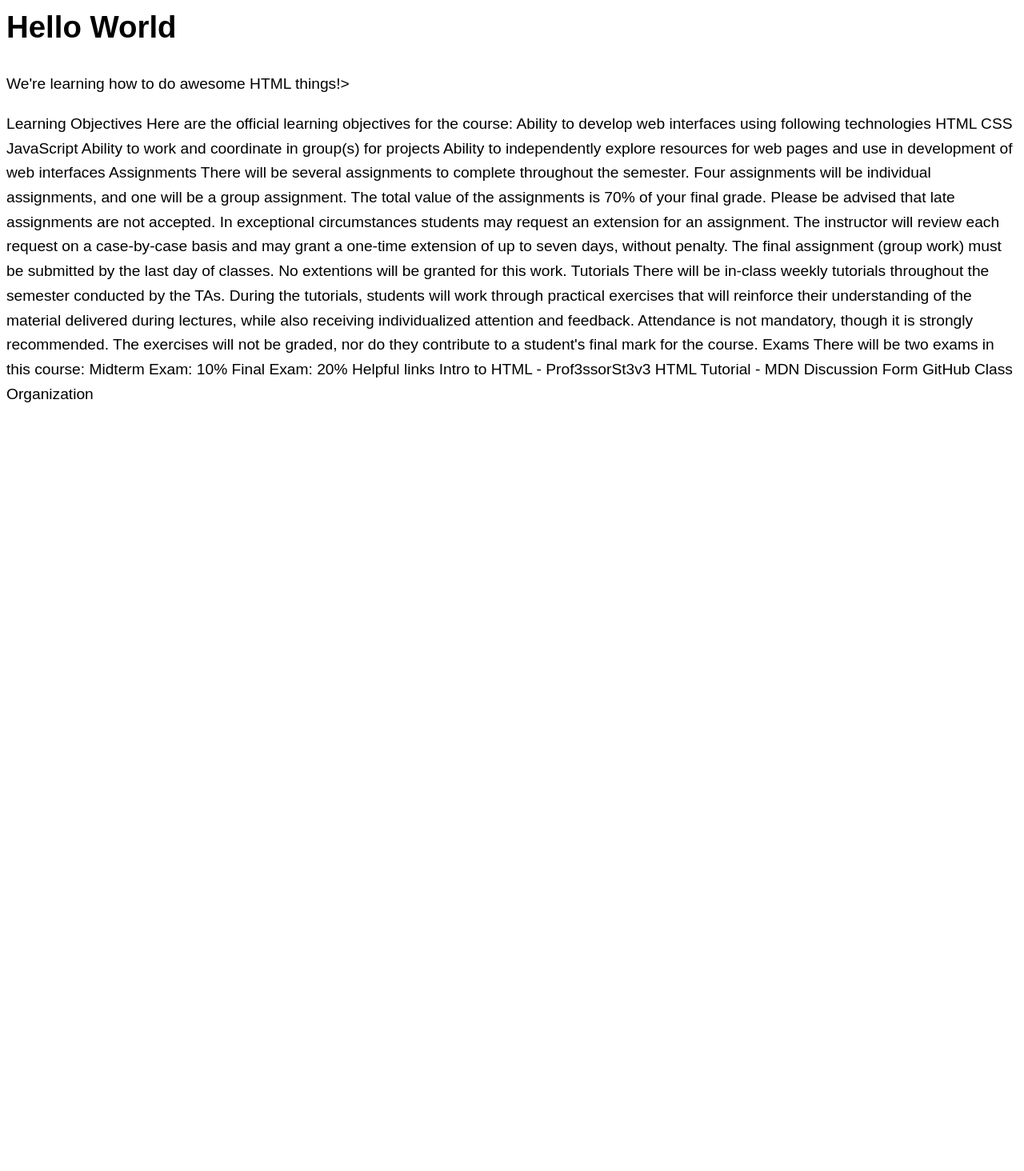
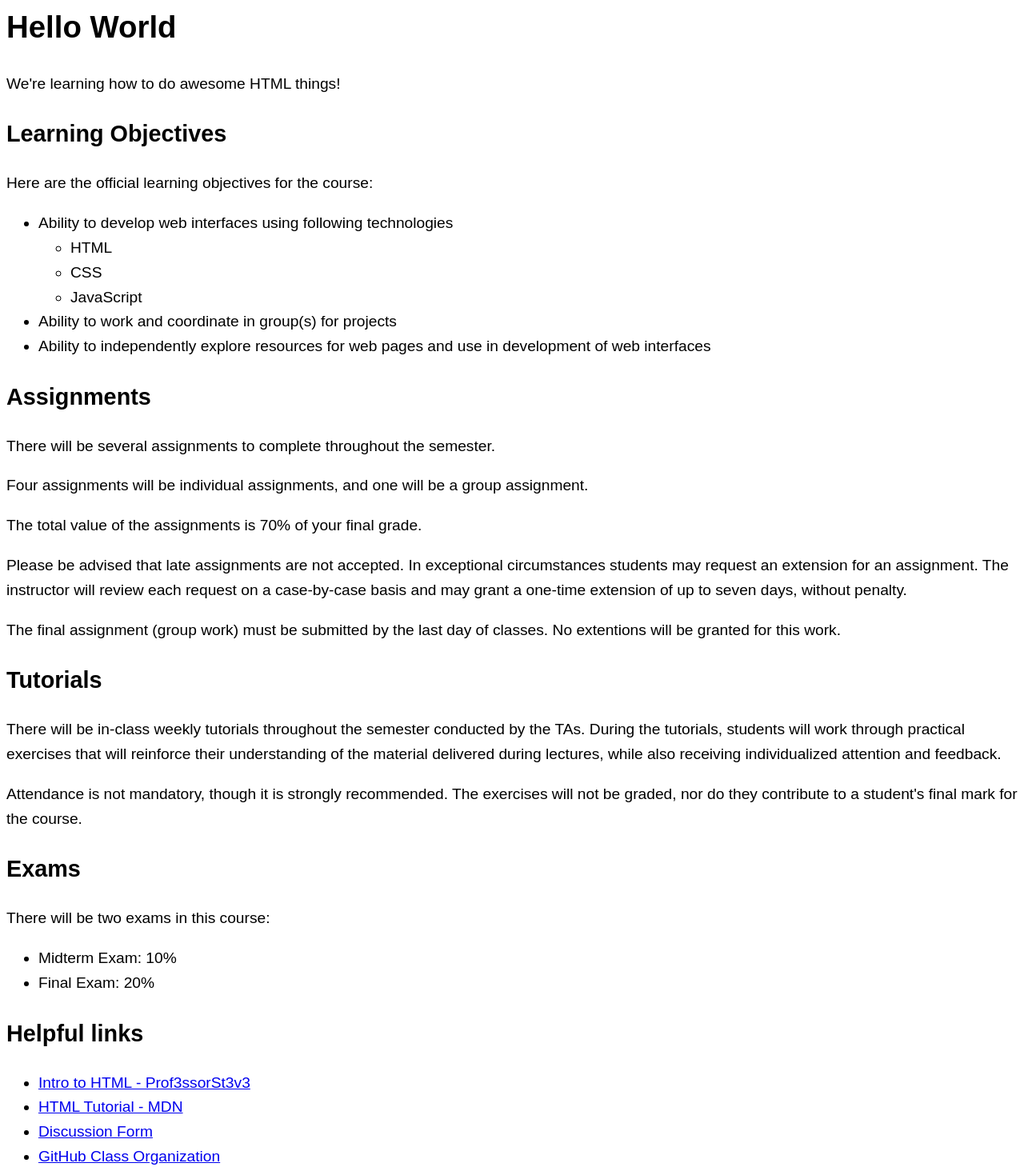
Before and after one commit to irm1005-itec1005-fall-2023/tutorial-exercise-01-adri38, a plain HTML site: page index.html in a window 1280 px wide. Shown: the part 23-1487 px from the top of the page at 80% size. Before the commit the page ends 800 px from the top, so only its background shows below. Drawn offline with Linux system fonts and the light colour scheme.

Commit message:
did everything

```diff
--- a/index.html
+++ b/index.html
@@ -6,12 +6,7 @@
     <meta name="viewport" content="width=device-width, initial-scale=1" />
     <meta http-equiv="X-UA-Compatible" content="ie=edge" />
 
-    <!-- CSS -->
-    <!-- The following CSS has been added so that the page
-    doesn't look super awful -->
-    <!-- Ignore everything in the <style> tag for now -->
-    <!-- We will learn about CSS later in the course -->
-    <!-- Scroll down for instructions on how to complete the tutorial -->
+
     <style>
       body {
         font-family: Arial, Helvetica, sans-serif;
@@ -21,110 +16,111 @@
     </style>
   </head>
   <body>
-    <!-- INSTRUCTIONS -->
-    <!-- TO DO: Add markup to the following content so that it has the proper content structure -->
-    <!-- You will need to use the following tags: h1, h2, p, ul, li, a -->
-    <!-- The correct element appears ABOVE the text -->
-    <!-- You may remove the extra comments when you finish -->
 
-    <!-- h1 -->
+
+
     <h1>Hello World</h1>
 
-    <!-- p -->
-    <!-- abbr around the word HTML -->
-    <p>We're learning how to do awesome <abbr>HTML</abbr> things!></p>
 
-    <!-- h2 -->
-    Learning Objectives
+    <p>We're learning how to do awesome <abbr>HTML</abbr> things!</p>
 
-    <!-- p -->
-    Here are the official learning objectives for the course:
 
-    <!-- Below are three list items-->
-    Ability to develop web interfaces using following technologies
-    <!-- Below are three nested list items -->
-    <!-- Nested list item -->
-    HTML
-    <!-- Nested list item -->
-    CSS
-    <!-- Nested list item -->
-    JavaScript
-    <!-- End of nested list items -->
-    <!-- End of the ul -->
-    <!-- List item -->
-    Ability to work and coordinate in group(s) for projects
-    <!-- List item -->
-    Ability to independently explore resources for web pages and use in
-    development of web interfaces
-    <!-- End of the ul -->
+    <h2>Learning Objectives</h2>
 
-    <!-- h2 -->
-    Assignments
 
-    <!-- p -->
-    There will be several assignments to complete throughout the semester.
+    <p>Here are the official learning objectives for the course:</p>
 
-    <!-- p -->
-    Four assignments will be individual assignments, and one will be a group
-    assignment.
 
-    <!-- p -->
-    The total value of the assignments is 70% of your final grade.
+    <ul>
 
-    <!-- p -->
-    Please be advised that late assignments are not accepted. In exceptional
+    <li>Ability to develop web interfaces using following technologies</li>
+
+    <ul>
+
+      <li>HTML</li>
+
+    <li>CSS</li>
+
+    <li>JavaScript</li>
+  </ul>
+
+    <li>Ability to work and coordinate in group(s) for projects</li>
+
+   <li> Ability to independently explore resources for web pages and use in
+    development of web interfaces</li>
+  </ul>
+
+
+
+    <h2>Assignments</h2>
+
+
+    <p>There will be several assignments to complete throughout the semester.</p>
+
+
+    <p>Four assignments will be individual assignments, and one will be a group
+    assignment.</p>
+
+
+    <p>The total value of the assignments is 70% of your final grade.</p>
+
+
+    <p>Please be advised that late assignments are not accepted. In exceptional
     circumstances students may request an extension for an assignment. The
     instructor will review each request on a case-by-case basis and may grant a
-    one-time extension of up to seven days, without penalty.
+    one-time extension of up to seven days, without penalty.</p>
 
-    <!-- p -->
-    The final assignment (group work) must be submitted by the last day of
-    classes. No extentions will be granted for this work.
 
-    <!-- h2 -->
-    Tutorials
+    <p>The final assignment (group work) must be submitted by the last day of
+    classes. No extentions will be granted for this work.</p>
 
-    <!-- p -->
-    <!-- abbr around the word TAs -->
-    There will be in-class weekly tutorials throughout the semester conducted by
-    the TAs. During the tutorials, students will work through practical
+
+    <h2>Tutorials</h2>
+
+
+
+    <p>There will be in-class weekly tutorials throughout the semester conducted by
+    the <abbr>TAs</abbr>. During the tutorials, students will work through practical
     exercises that will reinforce their understanding of the material delivered
-    during lectures, while also receiving individualized attention and feedback.
+    during lectures, while also receiving individualized attention and feedback.</p>
 
-    <!-- p -->
-    Attendance is not mandatory, though it is strongly recommended. The
+
+    <p>Attendance is not mandatory, though it is strongly recommended. The
     exercises will not be graded, nor do they contribute to a student's final
-    mark for the course.
+    mark for the course.</p>
 
-    <!-- h2 -->
-    Exams
+    <h2>Exams</h2>
 
-    <!-- p -->
-    There will be two exams in this course:
 
-    <!-- Below are two list items -->
-    <!-- list item -->
-    Midterm Exam: 10%
-    <!-- list item -->
-    Final Exam: 20%
-    <!-- End of the ul -->
+    <p>There will be two exams in this course:</p>
 
-    <!-- h2 -->
-    Helpful links
 
-    <!-- Below are four list items -->
-    <!-- a href="href="https://www.youtube.com/watch?v=KUmuiqV1xME&list=PLyuRouwmQCjncCz8JChyPNRBvm2ONGYa2"  -->
-    Intro to HTML - Prof3ssorSt3v3
+    <ul>
+    <li>Midterm Exam: 10%</li>
 
-    <!-- a href="https://developer.mozilla.org/en-US/docs/Learn/"HTML -->
-    HTML Tutorial - MDN
+    <li>Final Exam: 20%</li>
+  </ul>
 
-    <!-- a href="https://github.com/orgs/irm1005-itec1005-fall-2023/discussions" -->
-    Discussion Form
 
-    <!-- a href="https://github.com/irm1005-itec1005-fall-2023" -->
-    GitHub Class Organization
 
-    <!-- End of the ul -->
+    <h2>Helpful links</h2>
+
+
+    <ul>
+      <li><a href="https://www.youtube.com/watch?v=KUmuiqV1xME&list=PLyuRouwmQCjncCz8JChyPNRBvm2ONGYa2">Intro to HTML - Prof3ssorSt3v3</a></li>
+
+    <li><a href="https://developer.mozilla.org/en-US/docs/Learn/">HTML Tutorial - MDN</a></li>
+
+
+    <li><a href="https://github.com/orgs/irm1005-itec1005-fall-2023/discussions">Discussion Form</a></li>
+
+
+    <li><a href="https://github.com/irm1005-itec1005-fall-2023">GitHub Class Organization</a></li>
+  </ul>
+
+
+
+
+
   </body>
 </html>
```
